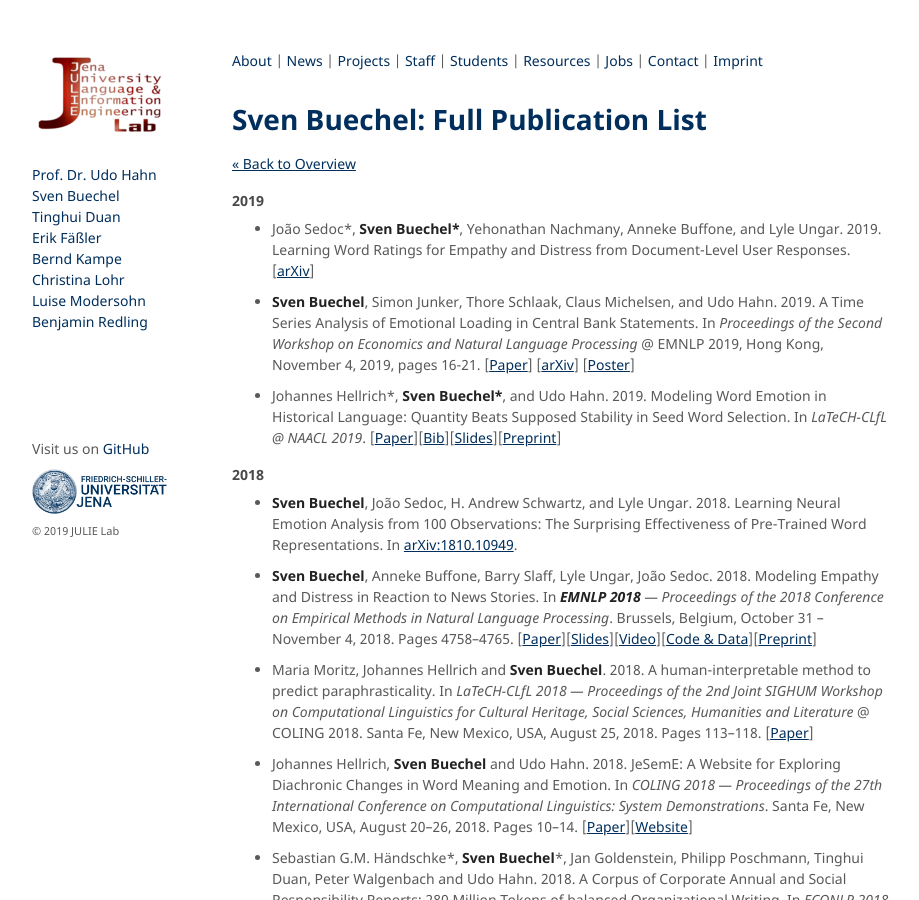
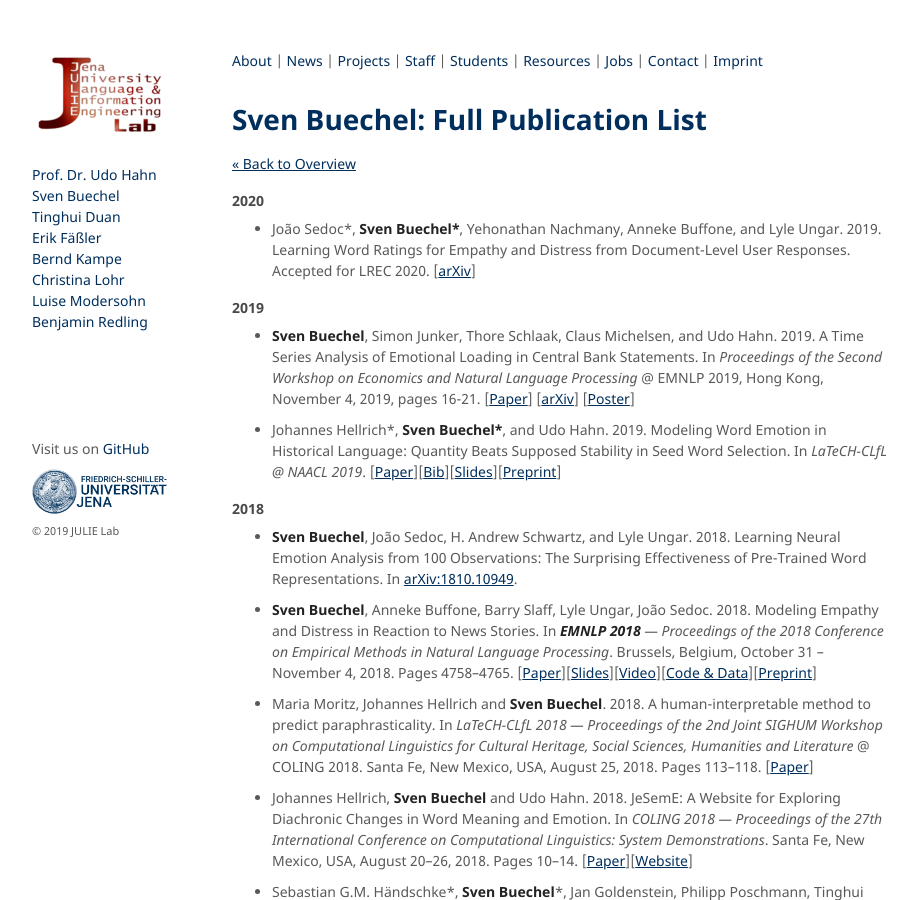
Before and after one commit to JULIELab/JULIELab.github.io, a Jekyll site: the page built from Staff/Buechel/publication.md, in a window 1280 px wide and 900 px high. Shown: the whole window, without its empty margins (178-1097 px from the left). Built offline with Jekyll 4.4.1, drawn with Linux system fonts in a browser that asks for light colours; our own code applies the rules of GitHub Pages for plain Markdown files.

Commit message:
adding publications

```diff
--- a/Staff/Buechel/publication.md
+++ b/Staff/Buechel/publication.md
@@ -6,9 +6,11 @@
 
 [<< Back to Overview](../Sven+Buechel.html)
 
+#### 2020
+
+* João Sedoc\*, **Sven Buechel\***, Yehonathan Nachmany, Anneke Buffone, and Lyle Ungar. 2019. Learning Word Ratings for Empathy and Distress from Document-Level User Responses. Accepted for LREC 2020. [[arXiv](http://arxiv.org/abs/1912.01079)]
+
 #### 2019
-
-* João Sedoc\*, **Sven Buechel\***, Yehonathan Nachmany, Anneke Buffone, and Lyle Ungar. 2019. Learning Word Ratings for Empathy and Distress from Document-Level User Responses. [[arXiv](http://arxiv.org/abs/1912.01079)]
 
 * **Sven Buechel**, Simon Junker, Thore Schlaak, Claus Michelsen, and Udo Hahn. 2019. A Time Series Analysis of Emotional Loading in Central Bank Statements. In *Proceedings of the Second Workshop on Economics and Natural Language Processing* @ EMNLP 2019, Hong Kong, November 4, 2019, pages 16-21. [[Paper](https://www.aclweb.org/anthology/D19-5103.pdf)] [[arXiv](https://arxiv.org/abs/1911.11522)] [[Poster](/downloads/publications/posters/ECONLP-2019-Poster.pdf)]
 
```
